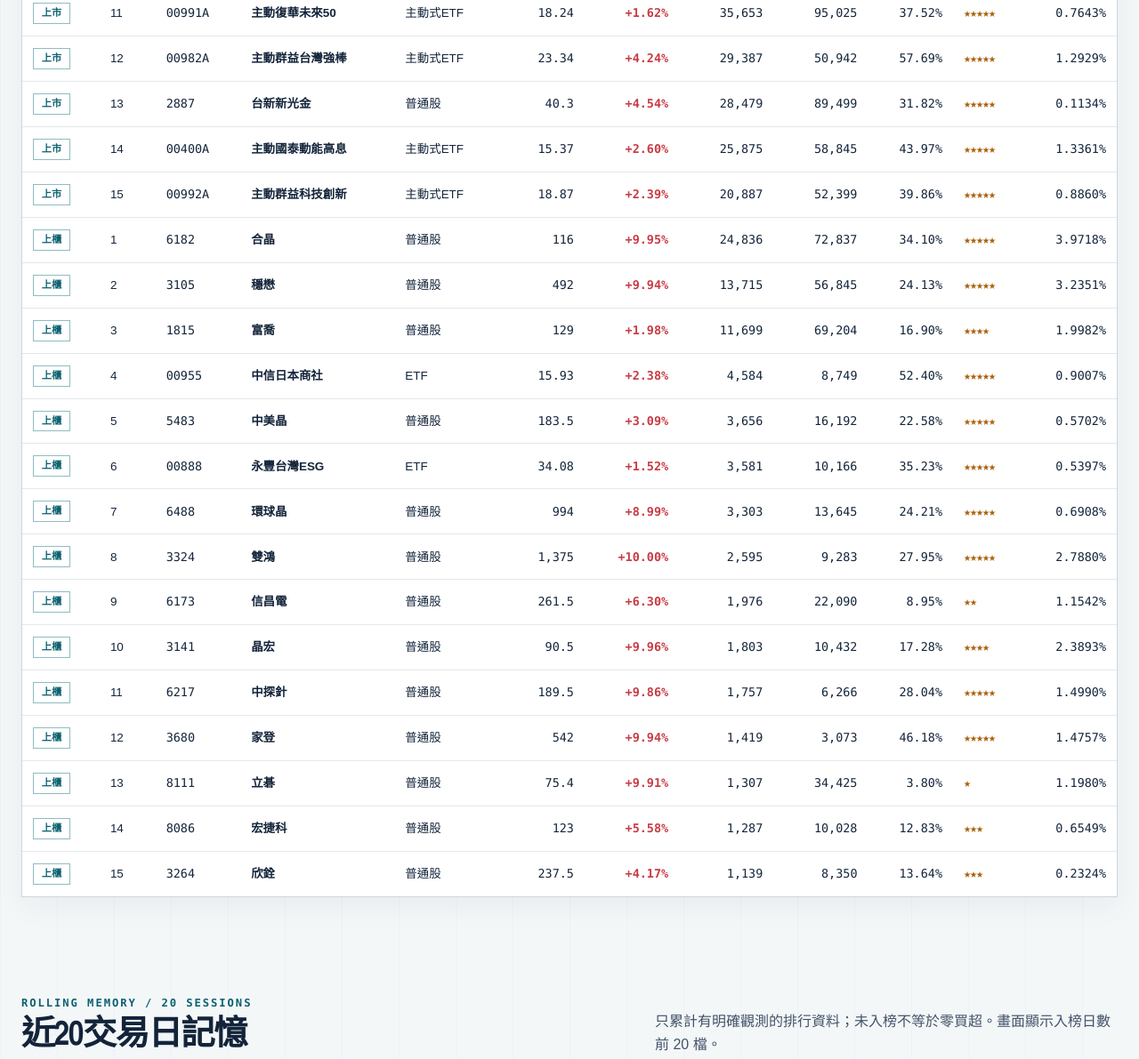
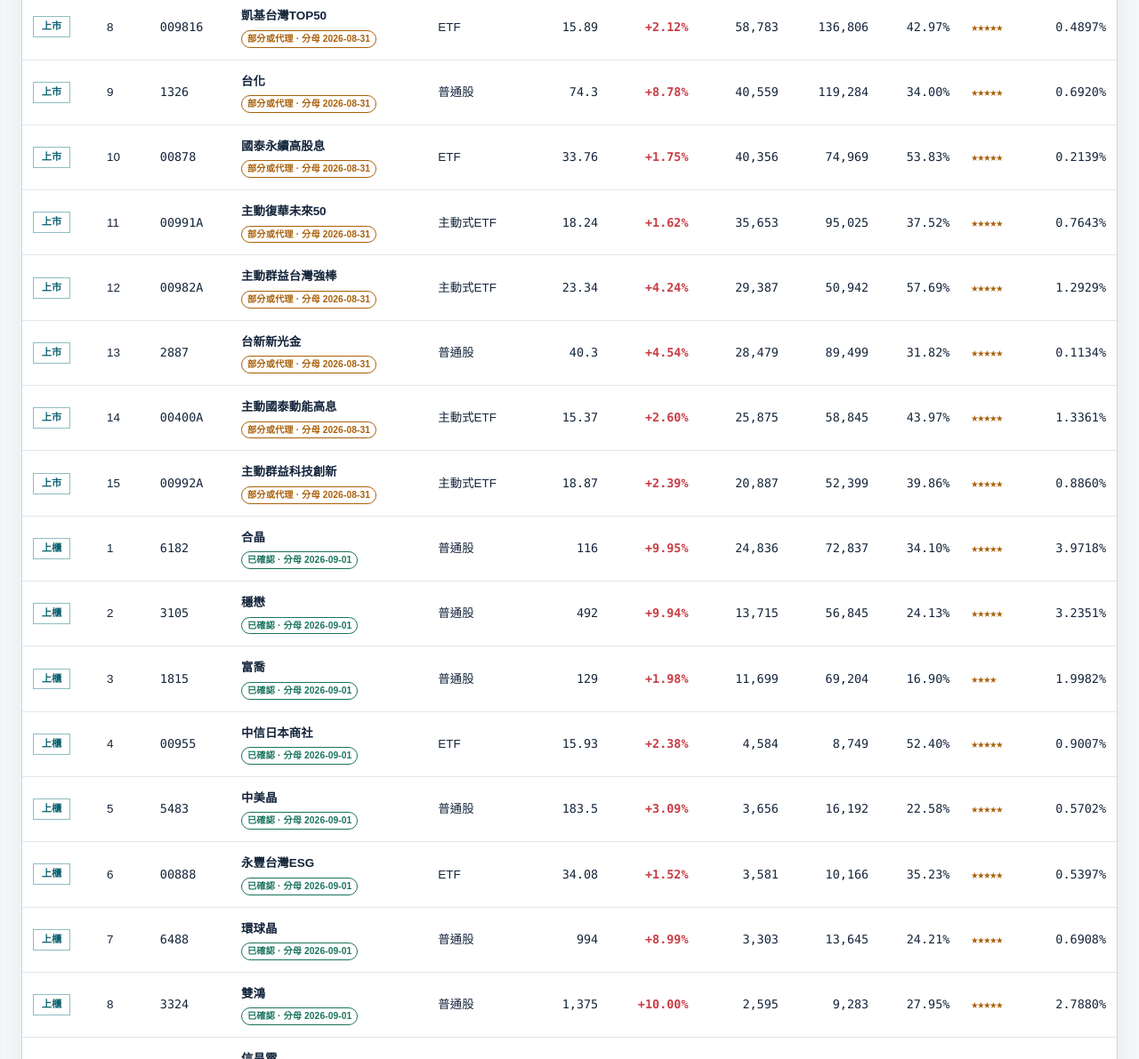
Before and after one commit to Henrycc83/main-force-chip-tracker, a website: page docs/index.html in a window 1280 px wide. Shown: the part 1684-2875 px from the top of the page at 89% size. Drawn offline with Linux system fonts and the light colour scheme.

Commit message:
fix: expose row evidence in accessible dashboard

```diff
--- a/docs/app.js
+++ b/docs/app.js
@@ -205,11 +205,15 @@
 function createLatestRow(row) {
   const tr = document.createElement("tr");
   const market = row.market_group === "listed" ? "上市" : "上櫃";
+  const nameCell = textValue(row.name, "name-cell");
+  const evidence = el("span", `row-evidence ${statusClass(row.evidence_status)}`);
+  evidence.textContent = `${statusText[row.evidence_status] || row.evidence_status || "不可用"} · 分母 ${row.denominator_date || row.issued_units_date || "不可用"}`;
+  nameCell.append(evidence);
   const values = [
     badgeValue(market, "market-tag"),
     textValue(row.rank),
     textValue(row.code, "code-cell"),
-    textValue(row.name, "name-cell"),
+    nameCell,
     textValue(typeText[row.security_type] || row.security_type || "不可用"),
     numberValue(row.close, 2),
     percentValue(row.change_percent, 2, true),
--- a/docs/styles.css
+++ b/docs/styles.css
@@ -428,6 +428,23 @@
   border: 0 !important;
 }
 
+.row-evidence {
+  display: block;
+  width: fit-content;
+  margin-top: 5px;
+  padding: 2px 6px;
+  border: 1px solid currentColor;
+  border-radius: 999px;
+  font: 600 .64rem/1.35 var(--body);
+  letter-spacing: .01em;
+  white-space: nowrap;
+}
+
+.row-evidence.confirmed { color: var(--fall); }
+.row-evidence.partial,
+.row-evidence.proxy { color: var(--amber); }
+.row-evidence.unavailable { color: var(--ink-soft); }
+
 @media (max-width: 980px) {
   .masthead { grid-template-columns: 1fr; min-height: auto; }
   .masthead h1 { font-size: clamp(4rem, 16vw, 7rem); }
```
Also changed, not shown: tests/verify-static.mjs (+1 -0 lines), 1 other file.
